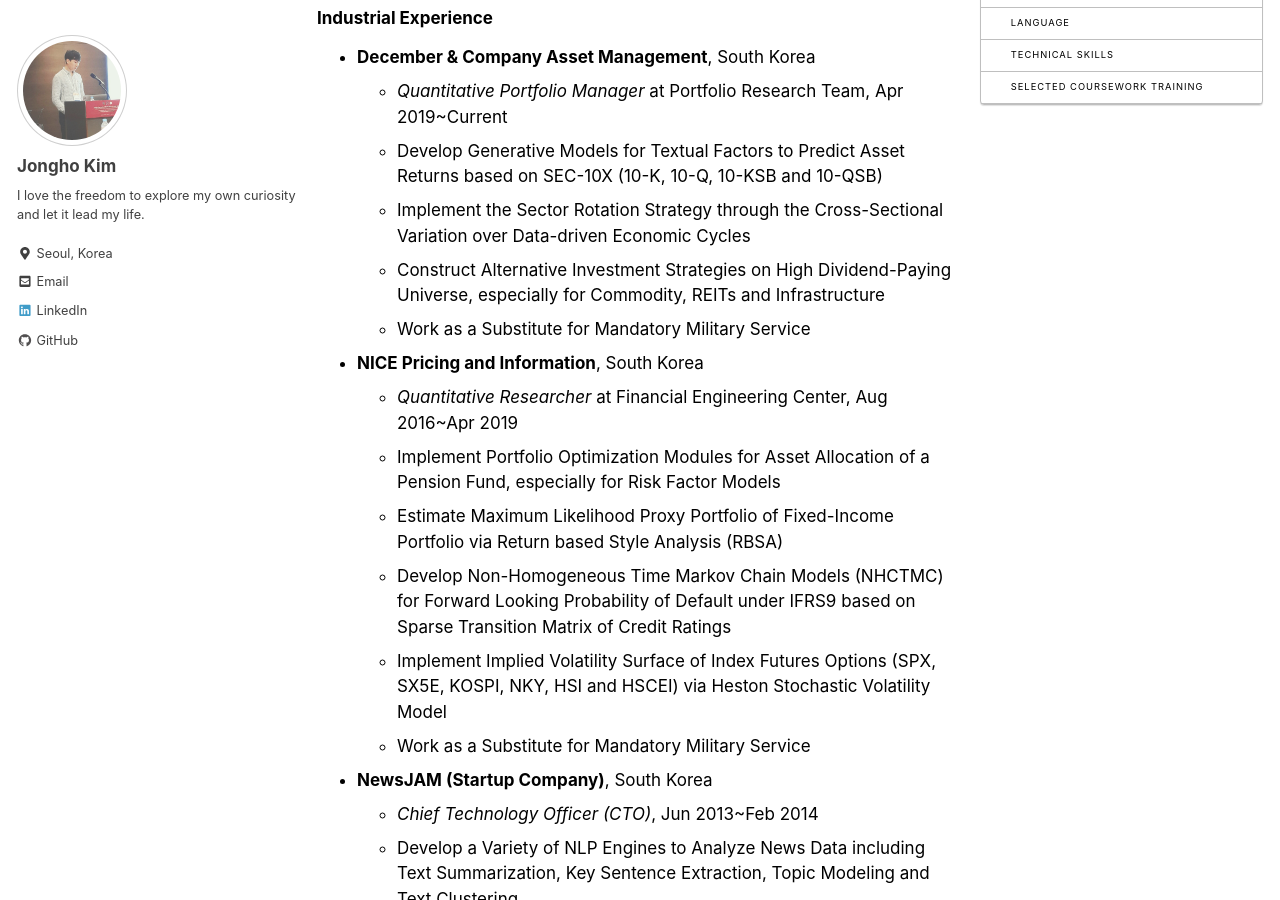
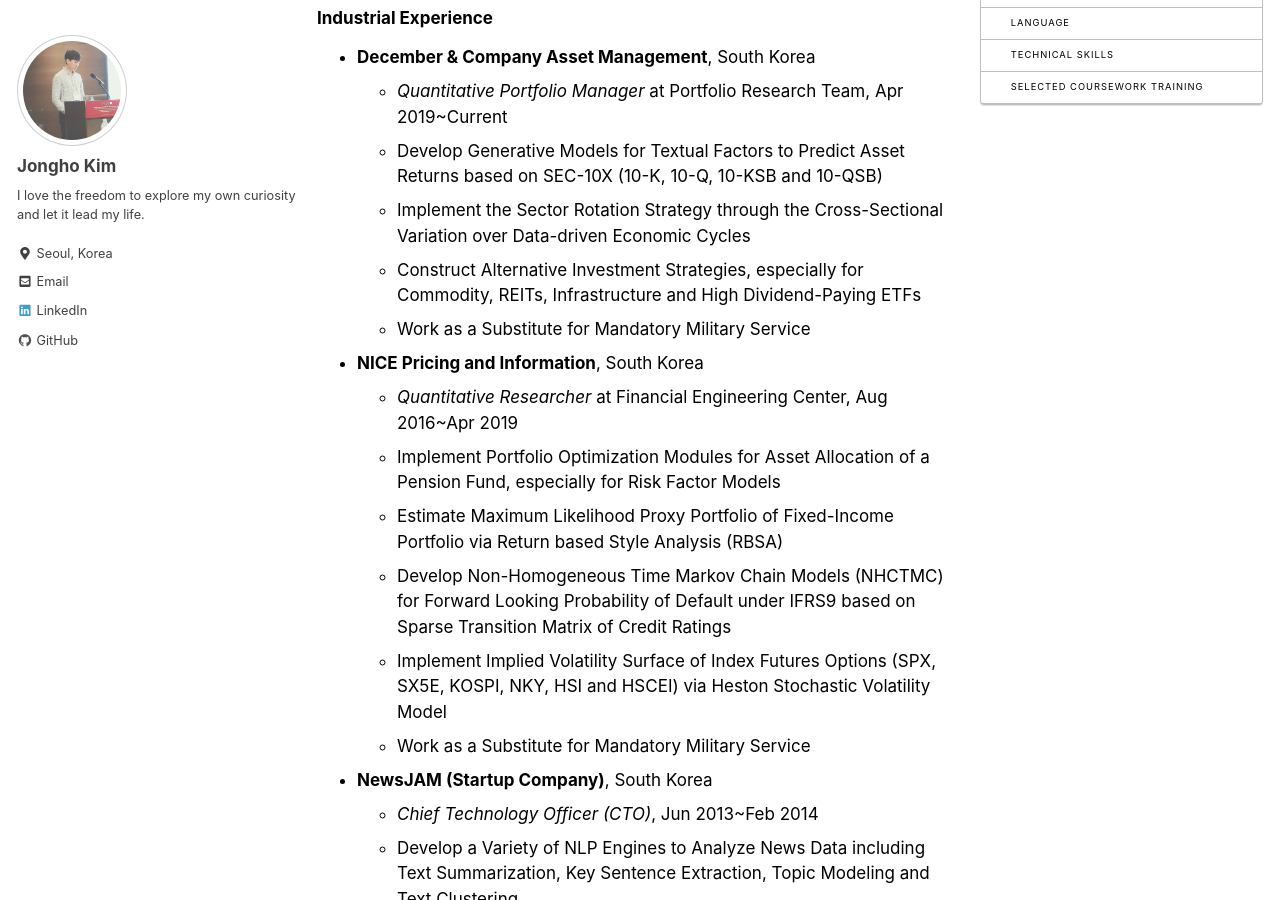
Before and after one commit to jonghkim/jonghkim.github.io, a Jekyll site: the page built from _pages/about.md, in a window 1280 px wide and 900 px high, scrolled down 575 px. Built offline with Jekyll 4.4.1, drawn with Linux system fonts in a browser that asks for light colours; nearby versions of some CDN libraries.

Commit message:
update december

```diff
--- a/_pages/about.md
+++ b/_pages/about.md
@@ -20,7 +20,7 @@ last_modified_at: 2019-03-19
     - *Quantitative Portfolio Manager* at Portfolio Research Team, Apr 2019~Current
     - Develop Generative Models for Textual Factors to Predict Asset Returns based on SEC-10X (10-K, 10-Q, 10-KSB and 10-QSB)
     - Implement the Sector Rotation Strategy through the Cross-Sectional Variation over Data-driven Economic Cycles
-    - Construct Alternative Investment Strategies on High Dividend-Paying Universe, especially for Commodity, REITs and Infrastructure
+    - Construct Alternative Investment Strategies, especially for Commodity, REITs, Infrastructure and High Dividend-Paying ETFs
     - Work as a Substitute for Mandatory Military Service
 
 - **NICE Pricing and Information**, South Korea
```
